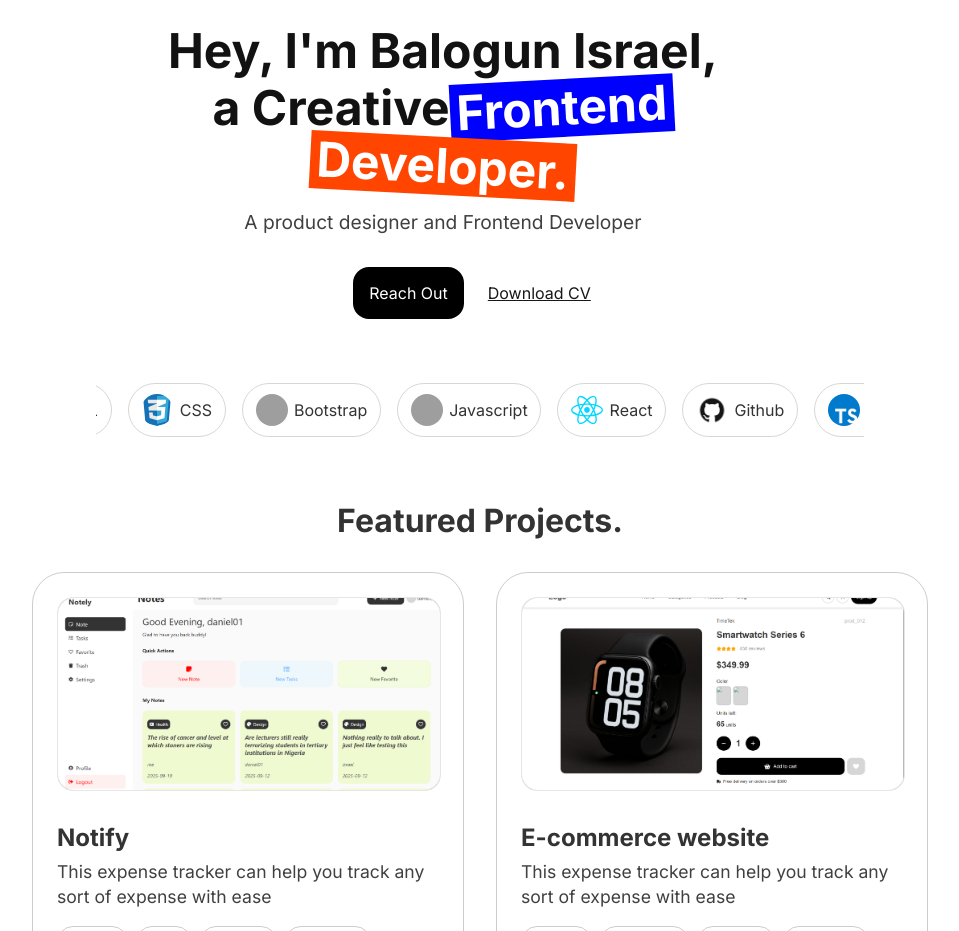
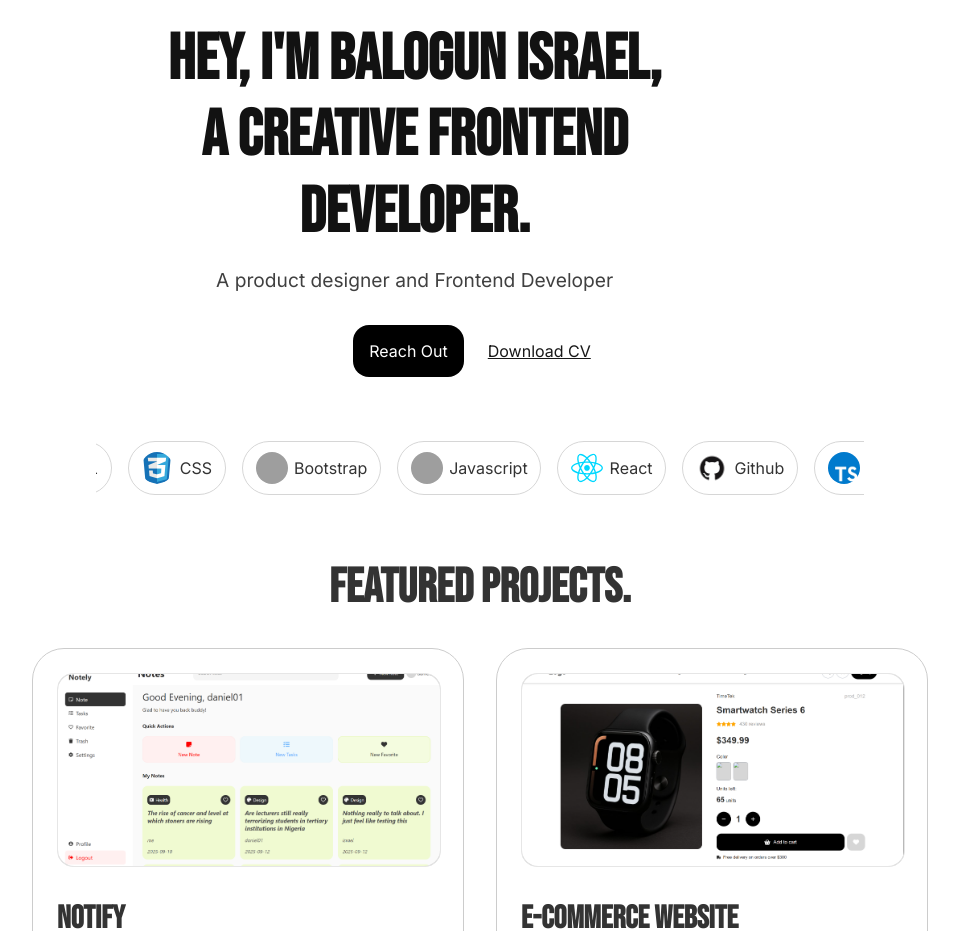
Before and after one commit to Israeluiux/Portfolio, a React (Vite) app: page / in a window 1280 px wide. Shown: the part 169-1100 px from the top of the page, without its empty margins (160-1119 px from the left). Built offline with nearby package versions, Linux system fonts and the light colour scheme; grey boxes are pictures that could not be loaded.

Commit message:
soft changes

```diff
--- a/src/App.css
+++ b/src/App.css
@@ -1,4 +1,5 @@
  @import url('https://fonts.googleapis.com/css2?family=Inter:ital,opsz,wght@0,14..32,100..900;1,14..32,100..900&display=swap');
+ @import url('https://fonts.googleapis.com/css2?family=Bebas+Neue&display=swap');
 
 body {
   margin: 0;
@@ -9,7 +10,7 @@ body {
 }
 
 *{
-    font-family: "Inter";
+    font-family: "Inter" sans-serif;
 }
 
 :root {
--- a/src/App.jsx
+++ b/src/App.jsx
@@ -1,4 +1,4 @@
-import { BrowserRouter as Router, Routes, Route } from "react-router-dom"
+import { BrowserRouter as Router, Routes, Route, useLocation  } from "react-router-dom"
 import { useEffect, useRef } from "react"
 import LocomotiveScroll from "locomotive-scroll";
 import Header from "./Header/Header.jsx"
@@ -7,7 +7,6 @@ import Contact from "./Contact/Contact.jsx"
 import Footer from "./Footer/Footer.jsx"
 import About from "./About/About.jsx"
 import Works from "./My_work/Works.jsx"
-import './App.css'
 
 function App() {
    const containerRef = useRef(null);
@@ -17,6 +16,8 @@ function App() {
       el: containerRef.current,
       smooth: true,
     });
+
+    scroll.update();
 
     return () => {
       scroll.destroy();
@@ -30,7 +31,7 @@ function App() {
     <Router>
       <Header />
       <Routes>
-        <Route path="/" element={ <Home /> }data-scroll data-scroll-speed="-1"  />
+        <Route path="/" element={ <Home /> } />
         <Route path="/contact" element={ <Contact /> } />
         <Route path="/about" element={ <About /> } />
         <Route path="/myworks" element={ <Works /> } />
--- a/src/Components/Hero/Hero.css
+++ b/src/Components/Hero/Hero.css
@@ -5,7 +5,7 @@
   justify-content: center;
   /* background: rgba(255, 255, 255, 0.1); */
   padding: 3rem 20%;
-    background: var(--background);
+  background: var(--background);
   padding-bottom: 1rem;
 }
 
@@ -17,7 +17,7 @@
 
 .main-content .p{
   font-size: 1.2rem;
-    margin-bottom: 1rem;
+  margin-bottom: 1rem;
   line-height: 1.3;
   color: var(--textcolor);
 }
@@ -51,11 +51,12 @@
 }
 
 .h1 {
-  font-size: 3rem;
+  font-size: 4rem;
   margin-bottom: 1rem;
   line-height: 1.2;
   color: var(--heading);
   margin-top: 2.5rem;
+  font-family: "Bebas Neue", sans-serif;
   /* padding: 0 4.5rem; */
 }
 
@@ -110,7 +111,7 @@
   }
 
   .h1{
-    font-size: 1.8rem;
+    font-size: 3rem;
   }
 
 }
--- a/src/Components/Hero/Hero.jsx
+++ b/src/Components/Hero/Hero.jsx
@@ -13,14 +13,12 @@ const Hero = () => {
                             <div className="main-content">
                             <div className="available"><Link><span>•</span>  Available for hire</Link></div>
                             <h1 className="h1">Hey, I'm Balogun Israel, <br/> a Creative
-                        <span className="blue"> Frontend</span><br/>
-                        <span className="orange"> Developer.</span>
+                            Frontend<br/>
+                            Developer.
                             </h1>
                             <div className="p">A product designer and Frontend Developer</div>
                         </div>
-
                     </div>
-
                 <div className="CTO">
                     <Link className="CTO-1" id="reachout" to="/contact">Reach Out</Link>
                     <Link className="CTO-1" id="myworks" to="/myworks">Download CV</Link>
--- a/src/Footer/Footer.css
+++ b/src/Footer/Footer.css
@@ -22,9 +22,10 @@
 }
 
 .footer .h2{
-  font-size: 1.2rem;
+  font-size: 2rem;
   font-weight: bold;
-  line-height: 1.6;
+  line-height: 1.3;
+  font-family: "Bebas Neue", sans-serif;
 }
 
 .socials{
--- a/src/Header/Header.css
+++ b/src/Header/Header.css
@@ -1,11 +1,12 @@
 *{
-    font-family: Arial, Helvetica, sans-serif;
+    font-family: "Inter", sans-serif;
 }
 
 
 .logo p{
     font-weight: bold;
     font-size: 1.3rem;
+    font-family: "Bebas Neue", sans-serif;
 }
 
 .section{
--- a/src/Home/Works/Work.css
+++ b/src/Home/Works/Work.css
@@ -10,9 +10,10 @@
 
 .work-title{
     text-align: center;
-    font-size: 2rem;
+    font-size: 3rem;
     font-weight: bold;
     margin-bottom: 2rem;
+    font-family: "Bebas Neue", sans-serif;
 }
 
 .work-card{
@@ -40,9 +41,10 @@
 
 .work-card .title{
     margin-top: 2rem;
-    font-size: 1.5rem;
+    font-size: 2rem;
     margin-bottom: 0.5rem;
     font-weight: bold;
+    font-family: "Bebas Neue", sans-serif;
 }
 
 .work-card .body{
--- a/src/main.jsx
+++ b/src/main.jsx
@@ -2,6 +2,7 @@ import { StrictMode } from 'react'
 import { createRoot } from 'react-dom/client'
 import 'locomotive-scroll/dist/locomotive-scroll.css';
 import './index.css'
+import './App.css'
 import App from './App.jsx'
 
 createRoot(document.getElementById('root')).render(
```
Also changed, not shown: src/Components/Workk/Workk.css (deleted), src/Components/Workk/Workk.jsx (deleted). Lines whose indentation alone changed are shown as unchanged.
